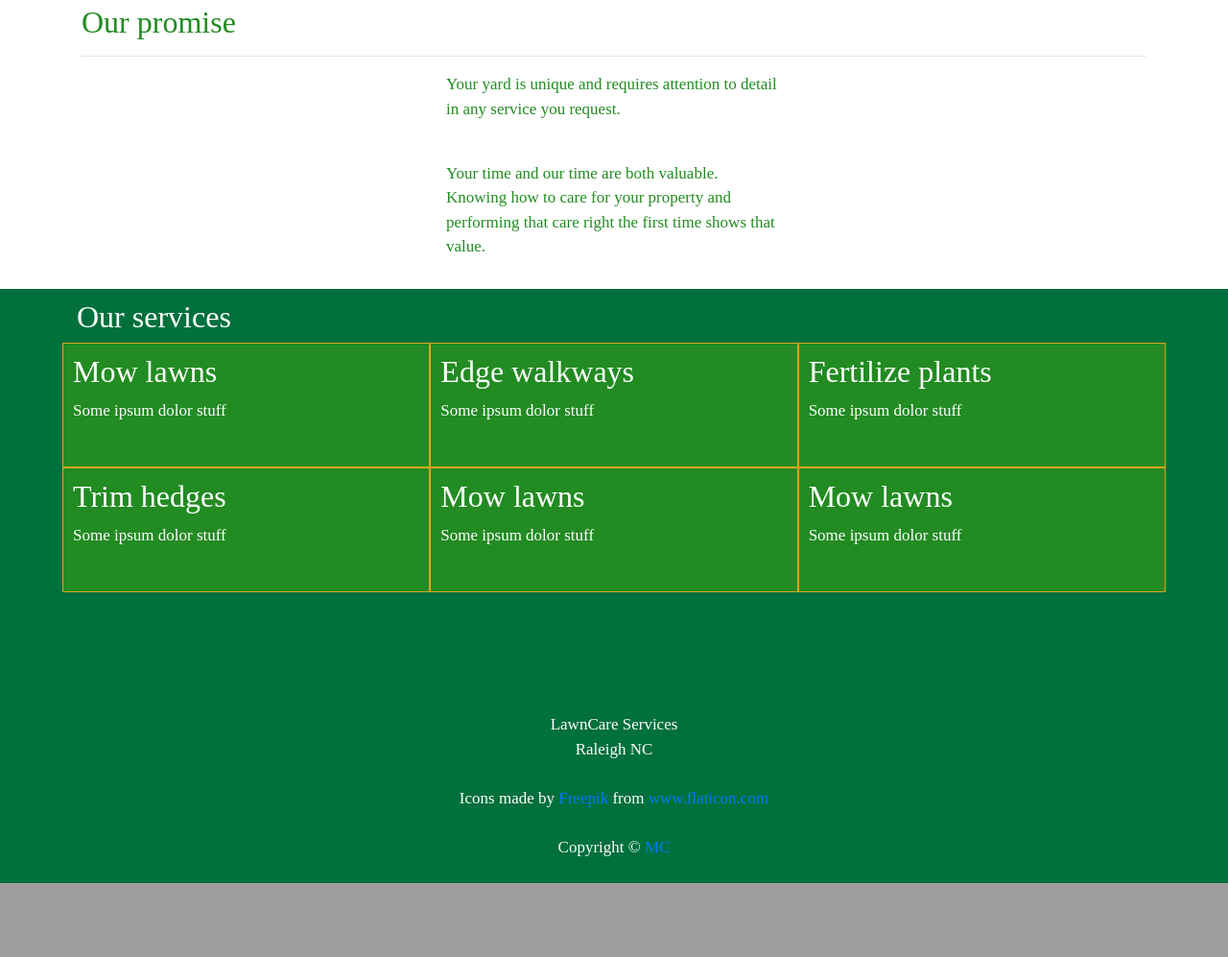
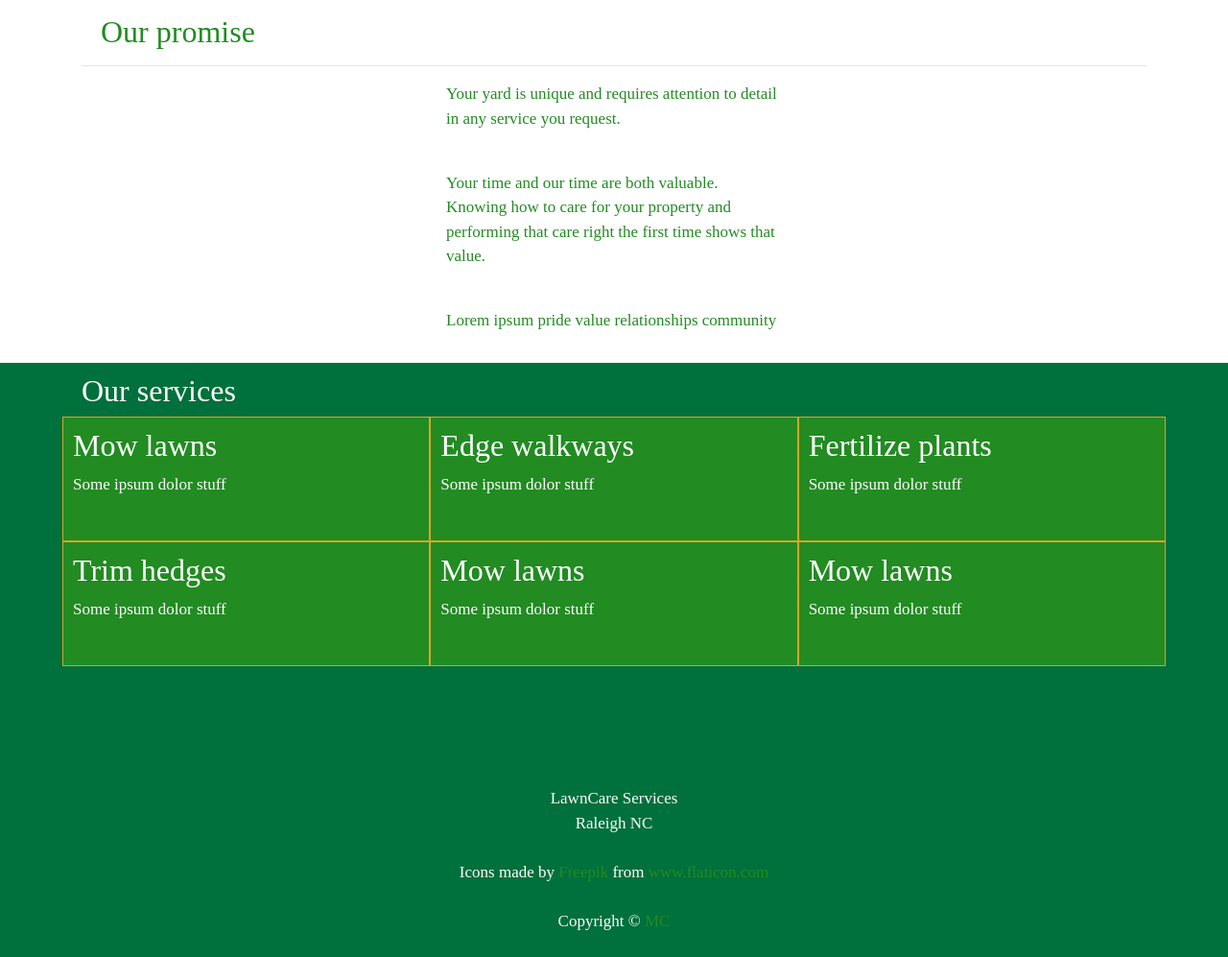
Before and after one commit to jp-sypniewski/LawnCare, a Flask app: page / in a window 1280 px wide. Shown: the part 1164-2161 px from the top of the page at 96% size. Before the commit the page ends 2084 px from the top, so only its background shows below. Run offline with Flask 2, Linux system fonts and the light colour scheme; some libraries are stand-ins or nearby versions; some web fonts are replaced.

Commit message:
add extra promise p tag

```diff
--- a/lawn_care/static/site.css
+++ b/lawn_care/static/site.css
@@ -17,7 +17,7 @@
 }
 
 .company_header > h1 {
-    padding: 10px;
+    padding: 15px;
 }
 
 .trophy_img {
@@ -37,6 +37,10 @@
     padding: 15px;
 }
 
+.promise_title {
+    padding-left: 20px;
+}
+
 .promise_content {
     margin-left: auto;
     margin-right: auto;
@@ -45,6 +49,10 @@
 
 .all_services {
     padding: 10px;
+}
+
+.services_title {
+    padding-left: 20px;
 }
 
 .service {
@@ -61,6 +69,6 @@
     margin-top: 40px;
 }
 
-footer > a {
+footer > div > a {
     color: forestgreen;
 }
--- a/lawn_care/templates/home/index.html
+++ b/lawn_care/templates/home/index.html
@@ -23,6 +23,8 @@
                 <br>
                 <p>Your time and our time are both valuable.  Knowing how to care for your property and performing that
                     care right the first time shows that value.</p>
+                <br>
+                <p>Lorem ipsum pride value relationships community</p>
             </div>
         </div>
     </div>
```
